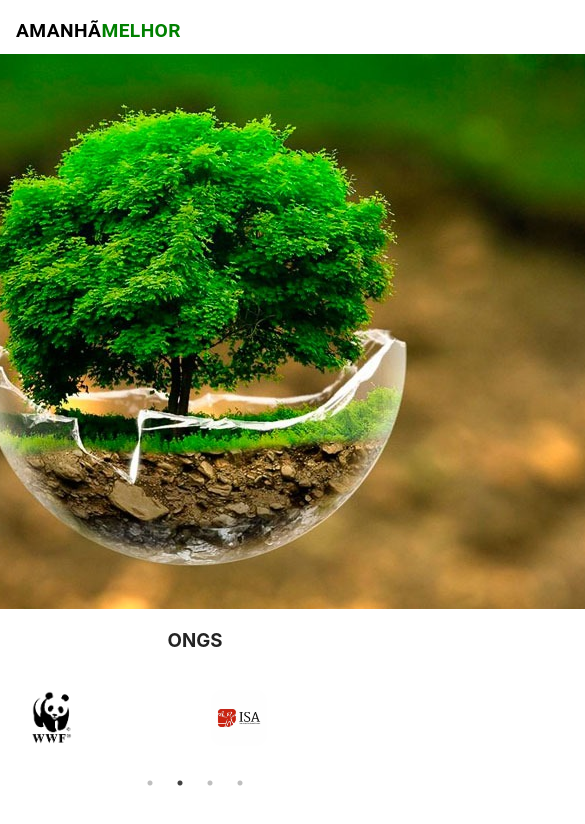
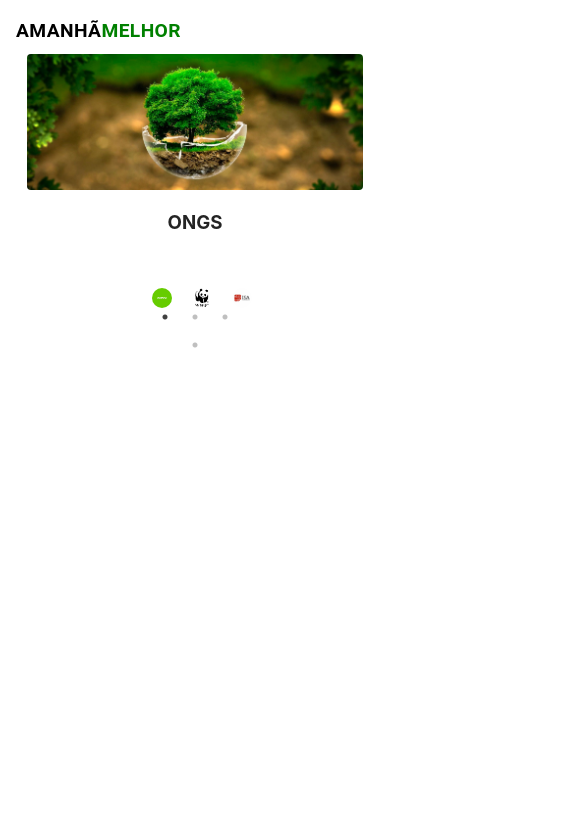
Before and after one commit to JuniorReisx/AmanhaMelhor, a React (Vite) app: page / in a window 390 px wide. Shown: the top 824 px of the page, 585 px wide, since content can reach past the window. Built offline with nearby package versions, Linux system fonts and the light colour scheme.

Commit message:
feat: Add new image carousel component

```diff
--- a/src/components/Carousel/Carousel.css
+++ b/src/components/Carousel/Carousel.css
@@ -1,5 +1,4 @@
-
-.containerImgCarousel{
+.containerImgCarousel {
   display: flex;
   justify-content: center;
   align-items: center;
@@ -7,8 +6,11 @@
   width: 100%;
   height: auto;
 }
-.ImgCarousel{
-    width: 30%;
+.ImgCarousel {
+  width: 50%;
   height: auto;
   border-radius: 10px;
 }
+.carousel {
+  padding: 1rem 8rem;
+}
--- a/src/components/Carousel/Carousel.jsx
+++ b/src/components/Carousel/Carousel.jsx
@@ -12,14 +12,17 @@ function Carousel() {
     dots: true,              // Exibe os pontos de navegação
     infinite: true,          // Loop infinito
     speed: 500,              // Velocidade da transição
-    slidesToShow: 2,         // Quantos slides mostrar por vez
+    slidesToShow: 3,         // Quantos slides mostrar por vez
     slidesToScroll: 1,       // Quantos slides avançar por vez
-    autoplay: true,          // Carrossel automático
+    autoplay: false,          // Carrossel automático
     autoplaySpeed: 3000,     // Velocidade de transição do autoplay
   };
 
   return (
-    <div className="carousel">
+
+  <>
+  <section className='sectionCarousel'>
+  <div className="carousel">
       <Slider {...settings}>
         <div className='containerImgCarousel'>
           <img  className='ImgCarousel' src={Greenpeace} alt="Slide 1" />
@@ -35,6 +38,10 @@ function Carousel() {
         </div>
       </Slider>
     </div>
+  </section>
+
+  </>
+
   );
 }
 
--- a/src/pages/Home/Home.css
+++ b/src/pages/Home/Home.css
@@ -3,9 +3,13 @@
  justify-content: center;
  align-items: center;
 }
-.MeioAmbienteImg{
+.MeioAmbienteImg {
     border-radius: 0.5rem;
+    /* Você pode adicionar mais estilos, se necessário */
+    width: 100%; /* Ajuste a largura conforme necessário */
+    height: auto; /* Mantém a proporção da imagem */
 }
+
 .header {
     position: fixed;
     top: 0;
@@ -20,3 +24,26 @@
     justify-content: center;
     align-items: center;
 }
+
+
+/* Media query para telas menores que 600px */
+@media (max-width: 600px) {
+    .MeioAmbienteImg {
+        width: 90%; /* Largura menor para dispositivos móveis */
+        border-radius: 0.25rem; /* Borda menor para dispositivos móveis */
+    }
+}
+
+/* Media query para telas entre 600px e 960px */
+@media (min-width: 600px) and (max-width: 960px) {
+    .MeioAmbienteImg {
+        width: 80%; /* Largura ajustada para tablets */
+    }
+}
+
+/* Media query para telas maiores que 960px */
+@media (min-width: 960px) {
+    .MeioAmbienteImg {
+        width: 70%; /* Largura padrão para desktop */
+    }
+}
```
Lines whose indentation alone changed are shown as unchanged.
